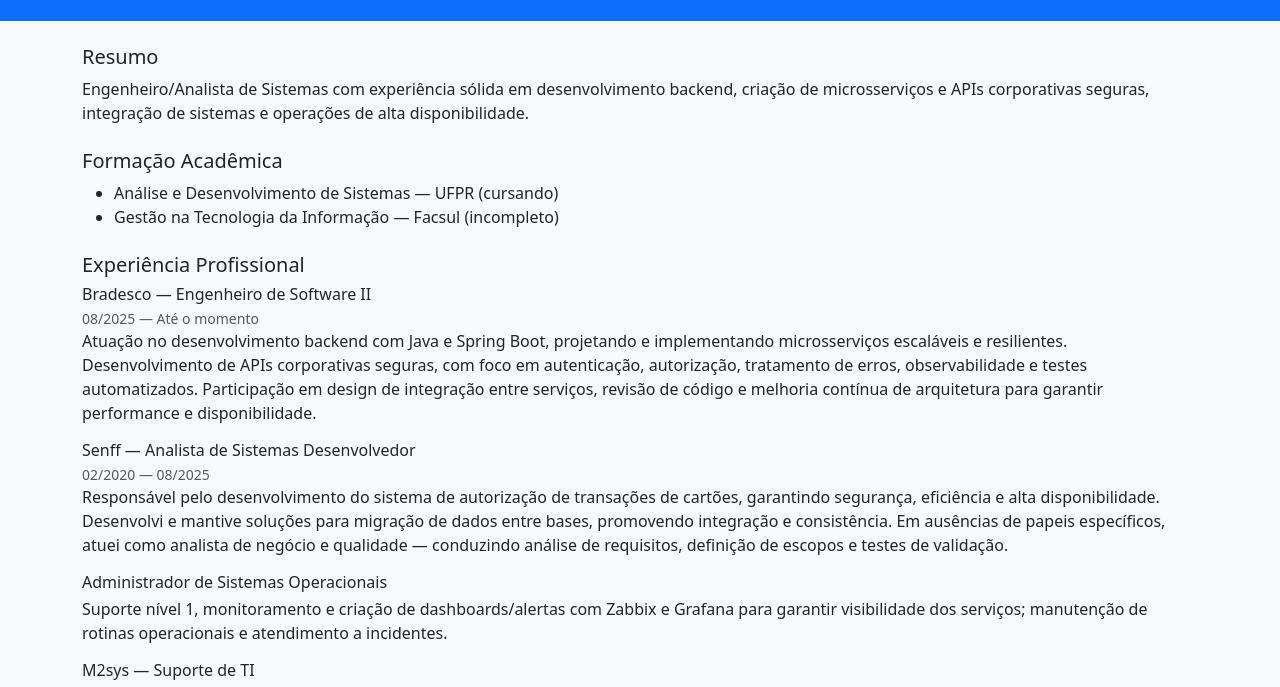
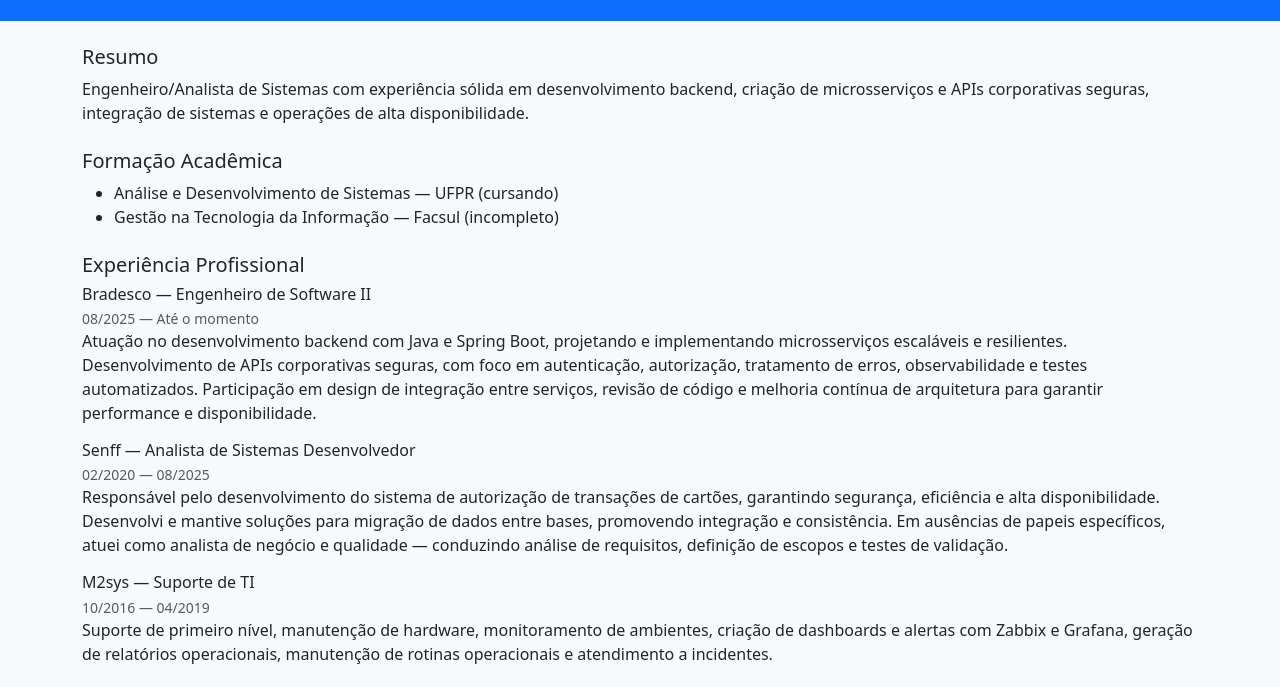
Before and after one commit to joeaustein/ds881-curriculo-GRR20214924, a website: page index.html in a window 1280 px wide. Shown: the part 99-786 px from the top of the page. Drawn offline with nearby package versions, Linux system fonts and the light colour scheme.

Commit message:
fix: Ajuste infos CV

```diff
--- a/index.html
+++ b/index.html
@@ -49,14 +49,13 @@
           <h3 class="h6 mb-1">Senff — Analista de Sistemas Desenvolvedor</h3>
           <div class="text-muted small">02/2020 — 08/2025</div>
           <p>Responsável pelo desenvolvimento do sistema de autorização de transações de cartões, garantindo segurança, eficiência e alta disponibilidade. Desenvolvi e mantive soluções para migração de dados entre bases, promovendo integração e consistência. Em ausências de papeis específicos, atuei como analista de negócio e qualidade — conduzindo análise de requisitos, definição de escopos e testes de validação.</p>
-          <h4 class="h6 mt-2 mb-1">Administrador de Sistemas Operacionais</h4>
-          <p>Suporte nível 1, monitoramento e criação de dashboards/alertas com Zabbix e Grafana para garantir visibilidade dos serviços; manutenção de rotinas operacionais e atendimento a incidentes.</p>
+
         </div>
 
         <div>
           <h3 class="h6 mb-1">M2sys — Suporte de TI</h3>
           <div class="text-muted small">10/2016 — 04/2019</div>
-          <p>Suporte de primeiro nível, manutenção de hardware, monitoramento de ambientes e geração de relatórios operacionais.</p>
+          <p>Suporte de primeiro nível, manutenção de hardware, monitoramento de ambientes, criação de dashboards e alertas com Zabbix e Grafana, geração de relatórios operacionais, manutenção de rotinas operacionais e atendimento a incidentes.</p>
         </div>
       </section>
 
```
Also changed, not shown: README.md.
